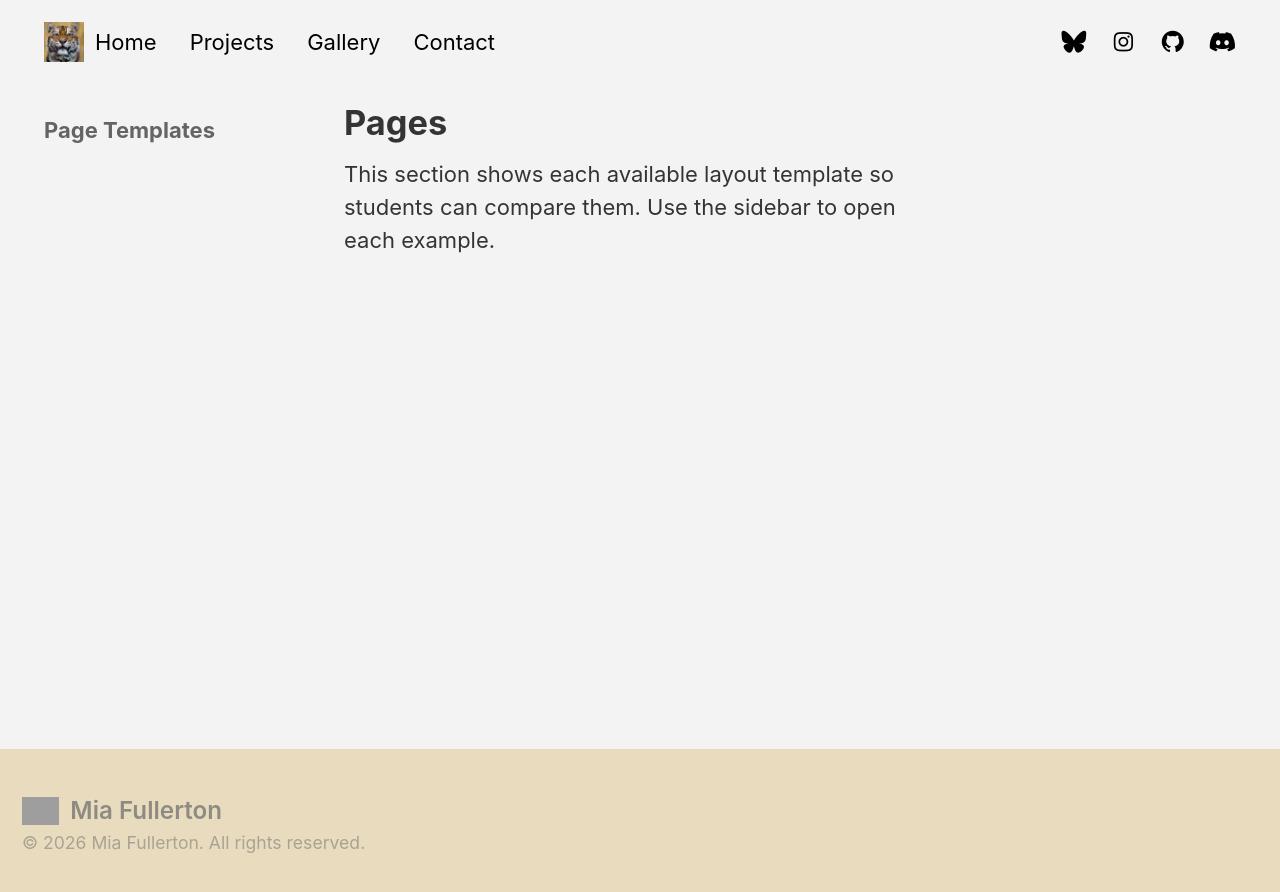
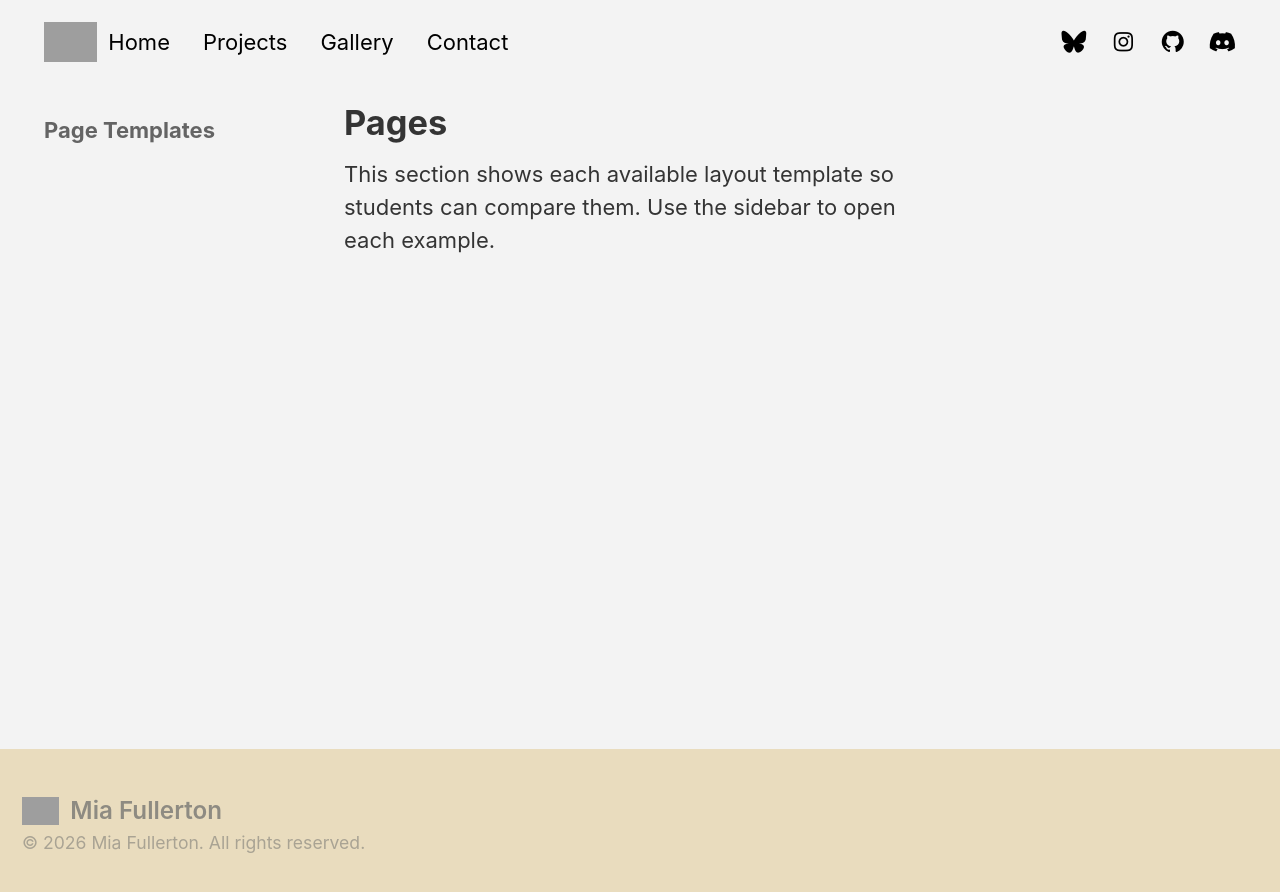
Before and after one commit to Griffsirr/Griffsirr.github.io, a Jekyll site: the page built from _pages/pages.md, in a window 1280 px wide. Shown: the top 892 px of the page. Built offline with Jekyll 4.4.1, drawn with Linux system fonts in a browser that asks for light colours; grey boxes are pictures that could not be loaded.

Commit message:
Update header.html

```diff
--- a/_includes/header.html
+++ b/_includes/header.html
@@ -3,7 +3,7 @@
   <!-- LEFT: LOGO + NAV LINKS -->
   <div style="display:flex; align-items:center; gap:0.5rem;">
     <!-- Logo -->
-    <img src="/assets/images/a8c2c734827e565c4c0a4e99dd3cf184.jpg" style="height:40px;">
+    <img src="/assets/images/CatArt.png" style="height:40px;">
 
     <!-- Nav Links -->
     <div style="display:flex; gap:1.5rem;">
```
